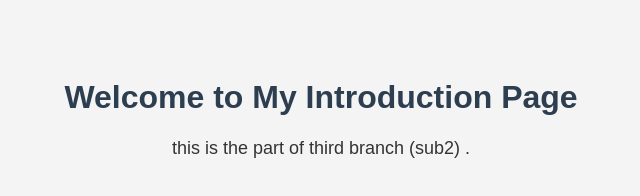
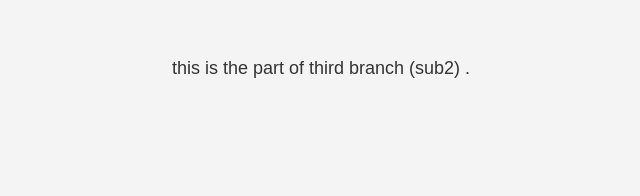
Before and after one commit to Aashi803/Mergetrial, a plain HTML site: page index.html in a window 1280 px wide. Shown: the whole page, without its empty margins (319-959 px from the left). Drawn offline with Linux system fonts and the light colour scheme.

Commit message:
hello removed

```diff
--- a/index.html
+++ b/index.html
@@ -25,7 +25,6 @@
     </style>
 </head>
 <body>
-    <h1>Welcome to My Introduction Page</h1>
     <p>
       this is the part of third branch (sub2) .
     </p>
```
